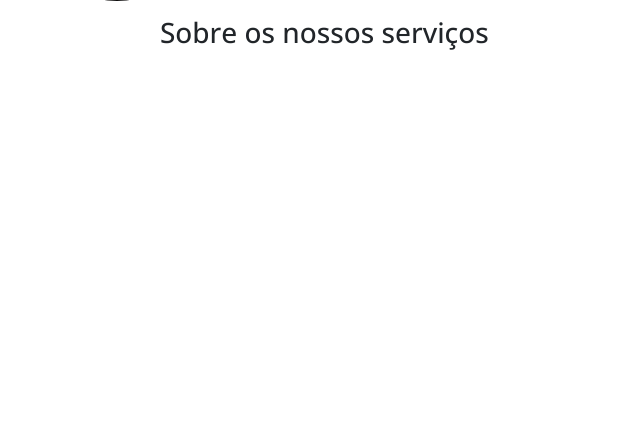
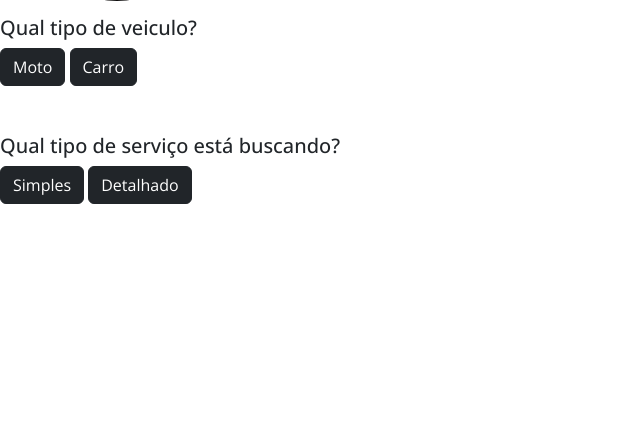
Before and after one commit to ronaldbarbosa/magnata-estetica-automotiva, a Django app: page /servicos/?tipo_veiculo=moto in a window 1280 px wide. Shown: the part 182-626 px from the top of the page, without its empty margins (0-640 px from the left). Run offline with Django 4.2, Linux system fonts and the light colour scheme; data that the repository does not hold is empty.

Commit message:
Aplicados criterios de selecao de servicos

```diff
--- a/servicos/models.py
+++ b/servicos/models.py
@@ -8,7 +8,7 @@ TIPO_VEICULO = [
 
 CATEGORIA_SERVICO = [
     ('SIMPLES', 'Simples'),
-    ('TECNICO', 'Técnico')
+    ('DETALHADO', 'Detalhado')
 ]
 
 TIPO_SERVICO = [
--- a/servicos/templates/servicos/servicos.html
+++ b/servicos/templates/servicos/servicos.html
@@ -1,50 +1,35 @@
 {% extends 'magnata_app/base.html' %}
 {% load static %}
 {% block body %}
-   <div class="d-flex w-100 mt-5 justify-content-center servicos">
-     <div class="text-left w-75">
-       <h3>Sobre os nossos serviços</h3>
-     </div>
-     {% if servicos_carro %}
-       <h3 class="w-100 text-center my-3">Serviços para o seu carro</h3>
-       {% for servico in servicos_carro %}
-         <div class="card mb-5 w-25 shadow">
-           <img src="{{ servico.imagem.url }}" class="card-img-top" alt="{{ servico.nome }}" style="width:100%; height: 400px">
-           <div class="card-body d-flex flex-column">
-             <h5 class="card-title">{{ servico.nome }}</h5>
-             <p class="card-text">{{ servico.descricao }}</p>
-             <div class="d-flex justify-content-between mt-auto">
-               <p>Serviço: <span class="badge text-bg-success">{{ servico.categoria }}</span></p>
-               <p>Interno ou externo: <span class="badge text-bg-success">{{ servico.tipo_servico }}</span></p>
-             </div>
-             <div class="d-flex flex-row justify-content-between align-items-center mt-4 mt-auto">
-               <p class="card-text"><small class="text-body-secondary">À partir de: R$ {{ servico.preco_base }}</small></p>
-               <p class="btn btn-dark"><a href="{% url 'servico_info' servico.id %}" class="text-light">Saiba mais</a></p>
+
+{% if tipo_veiculo == None or categoria_servico == None or tipo_servico == None %}
+<div class="d-flex mt-5 flex-column">
+  <h3 class="fs-5">Qual tipo de veiculo?</h3>
+  <div>
+    <a href="{% url 'servicos' %}?tipo_veiculo=moto" class="btn btn-dark">Moto</a>
+    <a href="{% url 'servicos' %}?tipo_veiculo=carro" class="btn btn-dark">Carro</a>
   </div>
 </div>
-         </div>
-       {% endfor %}
 {% endif %}
 
-
-     {% if servicos_moto %}
-       <h3 class="w-100 text-center my-3">Serviços para a sua moto</h3>
-       {% for servico in servicos_moto %}
-         <div class="card mb-5 w-25 shadow">
-           <img src="{{ servico.imagem.url }}" class="card-img-top" alt="{{ servico.nome }}" style="width:100%; height: 400px">
-           <div class="card-body d-flex flex-column">
-             <h5 class="card-title">{{ servico.nome }}</h5>
-             <p class="card-text">{{ servico.descricao }}</p>
+{% if tipo_veiculo != None %}
+<div class="d-flex mt-5 flex-column">
+  <h3 class="fs-5">Qual tipo de serviço está buscando?</h3>
   <div>
-               <p>Serviço: <span class="badge text-bg-success">{{ servico.categoria }}</span></p>
-             </div>
-             <div class="d-flex flex-row justify-content-between align-items-center mt-4 mt-auto">
-               <p class="card-text"><small class="text-body-secondary">À partir de: R$ {{ servico.preco_base }}</small></p>
-               <p class="btn btn-dark"><a href="{% url 'servico_info' servico.id %}" class="text-light">Saiba mais</a></p>
+    <a href="{% url 'resultados' %}?categoria_servico=simples&tipo_veiculo={{tipo_veiculo}}" class="btn btn-dark">Simples</a>
+    <a href="{% url 'servicos' %}?categoria_servico=detalhado&tipo_veiculo={{tipo_veiculo}}" class="btn btn-dark">Detalhado</a>
   </div>
 </div>
+{% endif %}
+
+{% if tipo_veiculo == 'carro' and categoria_servico == 'detalhado' and tipo_servico == None %}
+<div class="d-flex mt-5 flex-column">
+  <h3 class="fs-5">Interno ou externo?</h3>
+  <div>
+    <a href="{% url 'resultados' %}?tipo_servico=interno&tipo_veiculo={{tipo_veiculo}}&categoria_servico={{categoria_servico}}" class="btn btn-dark">Interno</a>
+    <a href="{% url 'resultados' %}?tipo_servico=externo&tipo_veiculo={{tipo_veiculo}}&categoria_servico={{categoria_servico}}" class="btn btn-dark">Externo</a>
+    <a href="{% url 'resultados' %}?tipo_servico=ambos&tipo_veiculo={{tipo_veiculo}}&categoria_servico={{categoria_servico}}" class="btn btn-dark">Ambos</a>
   </div>
-       {% endfor %}
+</div>
 {% endif %}
-   </div>
 {% endblock body %}
--- a/servicos/urls.py
+++ b/servicos/urls.py
@@ -4,5 +4,6 @@ from . import views
 
 urlpatterns = [
   path('', views.servicos, name='servicos'),
+  path('resultados', views.resultados_servicos, name='resultados'),
   path('servico-info/<int:id>', views.servico_info, name='servico_info')
 ]
--- a/servicos/views.py
+++ b/servicos/views.py
@@ -2,15 +2,46 @@ from django.shortcuts import render
 
 from .models import Servico
 def servicos(request):
-  servicos_carro = Servico.objects.all().filter(tipo_veiculo='C')
-  servicos_moto = Servico.objects.all().filter(tipo_veiculo='M')
+  tipo_veiculo = request.GET.get('tipo_veiculo')
+  categoria_servico = request.GET.get('categoria_servico')
+  tipo_servico = request.GET.get('tipo_servico')
 
   context = {
-    'servicos_carro': servicos_carro,
-    'servicos_moto': servicos_moto
+    'tipo_veiculo': tipo_veiculo,
+    'categoria_servico': categoria_servico,
+    'tipo_servico': tipo_servico
   }
 
   return render(request, 'servicos/servicos.html', context)
+
+def resultados_servicos(request):
+  tipo_veiculo = request.GET.get('tipo_veiculo')
+  categoria_servico = request.GET.get('categoria_servico')
+  tipo_servico = request.GET.get('tipo_servico')
+
+  if (tipo_veiculo == 'moto'):
+    context = {
+      'servicos_moto': Servico.objects.all().filter(tipo_veiculo='M')
+    }
+  elif (tipo_veiculo == 'carro'):
+    servicos_carro = Servico.objects.all().filter(tipo_veiculo='C')
+    if (categoria_servico == 'simples'):
+      servicos_carro = servicos_carro.filter(categoria='SIMPLES')
+    elif (categoria_servico == 'detalhado'):
+      servicos_carro = servicos_carro.filter(categoria='DETALHADO')
+      if (tipo_servico == 'interno'):
+        servicos_carro = servicos_carro.filter(tipo_servico='INTERNO')
+      elif (tipo_servico == 'externo'):
+        servicos_carro = servicos_carro.filter(tipo_servico='EXTERNO')
+      elif (tipo_servico == 'ambos'):
+        pass
+
+    context = {
+      'servicos_carro': servicos_carro
+    }
+
+  return render(request, 'servicos/resultados-servicos.html', context)
+
 
 def servico_info(request, id):
   context = {
```
Also changed, not shown: servicos/templates/servicos/resultados-servicos.html (added, +48 -0 lines), 1 other file. Lines whose indentation alone changed are shown as unchanged.
